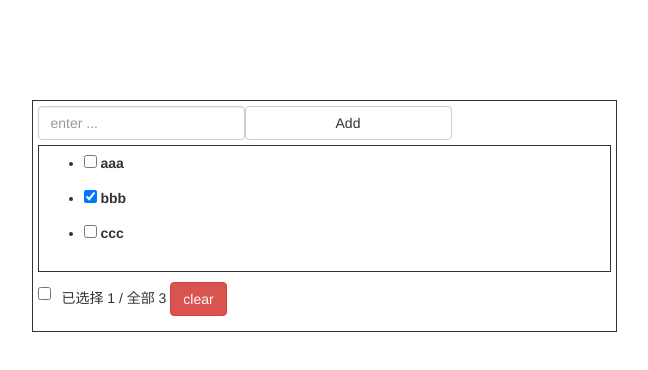
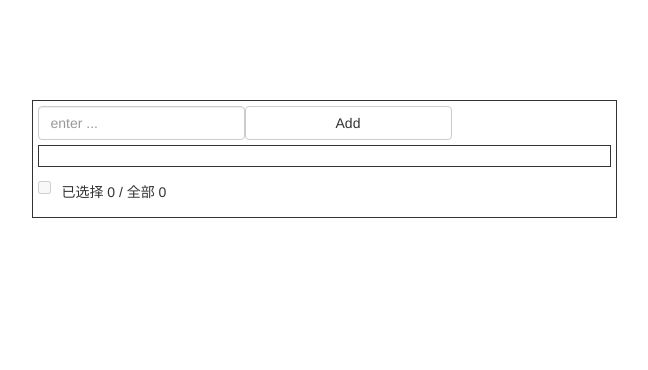
Before and after one commit to xiangliyoudu/vue-project, a Vue app in the folder vue_demo/: page / in a window 1280 px wide. Shown: the top 370 px of the page, without its empty margins (316-964 px from the left). Built offline with nearby package versions, Linux system fonts and the light colour scheme.

Commit message:
localstorage

```diff
--- a/vue_demo/src/App.vue
+++ b/vue_demo/src/App.vue
@@ -3,13 +3,8 @@
     <div class="row">
       <div class="col-md-6 col-md-offset-3 appheader">
         <TodoHeader :addTodo="addTodo" />
-        <TodoList :todos="todos" :deleteTodo="deleteTodo"/>
-        <TodoFooter
-          :todosLength="todosLength"
-          :checkedTodosLength="checkedTodosLength"
-          :clearTodos="clearTodos"
-          :checkAll="checkAll"
-        />
+        <TodoList :todos="todos" :deleteTodo="deleteTodo" />
+        <TodoFooter :todos="todos" :checkAll="checkAll" :deleteCheckedTodos="deleteCheckedTodos" />
       </div>
     </div>
   </div>
@@ -25,22 +20,21 @@ export default {
   components: { TodoHeader, TodoList, TodoFooter },
   data() {
     return {
-      todos: [
-        { checked: false, content: "aaa" },
-        { checked: true, content: "bbb" },
-        { checked: false, content: "ccc" }
-      ]
+      // 从localstorage读取todos
+      todos: JSON.parse(window.localStorage.getItem("todos_key") || "[]")
     };
   },
-  computed: {
-    todosLength() {
-      return this.todos.length;
-    },
-    checkedTodos() {
-      return this.todos.filter(item => item.checked);
-    },
-    checkedTodosLength() {
-      return this.checkedTodos.length;
+  watch: {
+    todos: {
+      // 如果 `todos` 发生改变，这个函数就会运行
+      handler: function(newtodos) {
+        // 将新的 json 值保存在localstorage中
+        window.localStorage.setItem("todos_key", JSON.stringify(newtodos));
+      },
+      // 该回调将会在侦听开始之后被立即调用
+      immediate: true,
+      // 深度监听
+      deep: true
     }
   },
   methods: {
@@ -50,8 +44,8 @@ export default {
     deleteTodo(index) {
       this.todos.splice(index, 1);
     },
-    clearTodos() {
-      this.todos.splice(0, this.todosLength);
+    deleteCheckedTodos() {
+      this.todos = this.todos.filter(item => !item.checked);
     },
     checkAll(flag) {
       this.todos = this.todos.map(todo => ({
--- a/vue_demo/src/components/TodoFooter.vue
+++ b/vue_demo/src/components/TodoFooter.vue
@@ -2,12 +2,10 @@
   <div>
     <div class="checkbox">
       <label>
-        <input type="checkbox" @change="switchAll" :checked="checkAllStatus" :disabled="!isEnable" />
+        <input type="checkbox" v-model="isChecked" :disabled="disabled" />
       </label>
-      已选择 {{checkedTodosLength}} / 全部 {{todosLength}}
-      <button
-        class="btn btn-danger"
-        @click="clearTodos"
+      已选择 {{checkedTodosLength}} / 全部 {{todos.length}}
+      <button class="btn btn-danger" @click="deleteCheckedTodos" v-show="checkedTodosLength"
       >clear</button>
     </div>
   </div>
@@ -16,15 +14,11 @@
 <script>
 export default {
   props: {
-    todosLength: {
-      Number,
+    todos: {
+      Array,
       required: true
     },
-    checkedTodosLength: {
-      Number,
-      required: true
-    },
-    clearTodos: {
+    deleteCheckedTodos: {
       Function,
       required: true
     },
@@ -37,18 +31,22 @@ export default {
     return {};
   },
   computed: {
-    checkAllStatus() {
-      let { todosLength, checkedTodosLength } = this;
-      return todosLength > 0 && todosLength === checkedTodosLength;
+    checkedTodosLength() {
+      return this.todos.filter(todo => todo.checked).length;
     },
-    isEnable() {
-      return this.todosLength > 0;
-    }
-  },
-  methods: {
-    switchAll() {
-      this.checkAll(!this.checkAllStatus);
-    }
+    isChecked: {
+      set(checked) {
+        this.checkAll(checked);
+      },
+      get() {
+        return (
+          this.checkedTodosLength > 0 && this.todos.length === this.checkedTodosLength
+        );
+      }
+    },
+    disabled() {
+      return this.todos.length === 0;
+    },
   }
 };
 </script>
```
